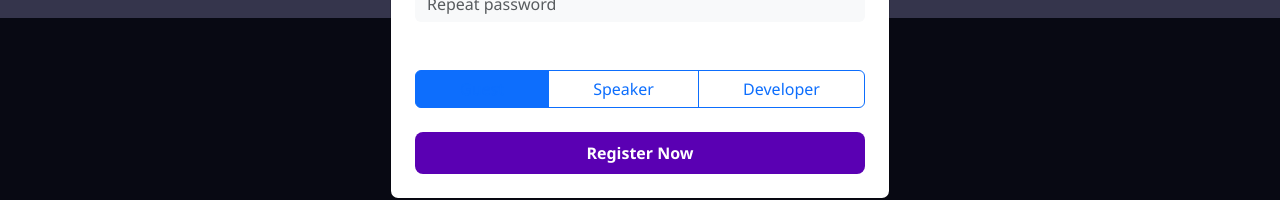
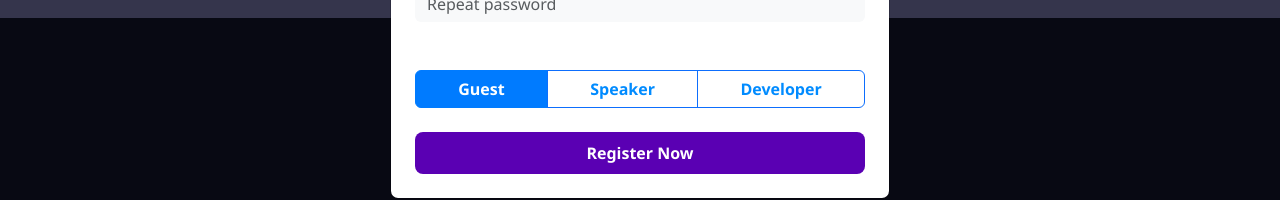
Before and after one commit to FLAWWWWW/DemoDays, an Angular app in the folder demo-days-front/: page / in a window 1280 px wide. Both pictures are taken after a click on the button "Sign In". Shown: the part 532-732 px from the top of the page. Built offline with nearby package versions, Linux system fonts and the light colour scheme; no server answers.

Commit message:
register color fix

```diff
--- a/demo-days-front/src/app/app.css
+++ b/demo-days-front/src/app/app.css
@@ -82,3 +82,22 @@ body {
   color: white !important;
   cursor: pointer;
 }
+
+
+
+.btn-group .btn-outline-primary {
+  color: #008bff !important;
+}
+
+.btn-group .btn-primary,
+.btn-group .btn-primary:hover,
+.btn-group .btn-primary:active,
+.btn-group .btn-primary:focus {
+  color: #ffffff !important;
+  background-color: #007bff !important; /* Твой основной синий */
+  border-color: #007bff !important;
+}
+.btn-group .btn-outline-primary:hover {
+  color: #ffffff !important;
+  background-color: #007bff !important;
+}
--- a/demo-days-front/src/app/app.html
+++ b/demo-days-front/src/app/app.html
@@ -208,13 +208,18 @@
           <div class="btn-group w-100">
             <button type="button" (click)="selectRole('Guest')"
                     [class.btn-primary]="authForm.value.role === 'Guest'"
-                    class="btn btn-outline-primary border-1">Guest</button>
+                    [class.btn-outline-primary]="authForm.value.role !== 'Guest'"
+                    class="btn fw-bold">Guest</button>
+
             <button type="button" (click)="selectRole('Speaker')"
                     [class.btn-primary]="authForm.value.role === 'Speaker'"
-                    class="btn btn-outline-primary border-1">Speaker</button>
+                    [class.btn-outline-primary]="authForm.value.role !== 'Speaker'"
+                    class="btn fw-bold">Speaker</button>
+
             <button type="button" (click)="selectRole('Developer')"
                     [class.btn-primary]="authForm.value.role === 'Developer'"
-                    class="btn btn-outline-primary border-1">Developer</button>
+                    [class.btn-outline-primary]="authForm.value.role !== 'Developer'"
+                    class="btn fw-bold">Developer</button>
           </div>
         </div>
 
--- a/demo-days-front/src/app/home/home.component.css
+++ b/demo-days-front/src/app/home/home.component.css
@@ -31,3 +31,20 @@
   background: linear-gradient(to right, rgba(255,255,255,0.5), transparent);
   cursor: pointer;
 }
+
+.event-carousel-img{
+  width: 100%;
+  height: 100%;
+  object-fit: contain;
+  padding: 20px;
+}
+
+.text-limit{
+  display: -webkit-box;
+  -webkit-line-clamp: 6;
+  -webkit-box-orient: vertical;
+  overflow: hidden;
+  text-overflow: ellipsis;
+  word-break: break-word;
+  max-height: calc(1.5em * 12);
+}
--- a/demo-days-front/src/app/home/home.component.html
+++ b/demo-days-front/src/app/home/home.component.html
@@ -9,12 +9,12 @@
     <div class="row g-0 rounded-3 overflow-hidden shadow-lg"
          style="min-height: 400px; background-color: #25254d;">
       <div class="col-md-6 bg-white d-flex align-items-center justify-content-center">
-        <img [src]="events[currentIndex].image" class="img-fluid" alt="Event">
+        <img [src]="events[currentIndex].image" class="event-carousel-img" alt="Event">
       </div>
       <div class="col-md-6 p-5 text-white d-flex flex-column justify-content-between">
         <div>
           <h4>{{ events[currentIndex].title }}</h4>
-          <p class="lh-lg opacity-75">{{ events[currentIndex].description }}</p>
+          <p class="lh-lg opacity-75 text-limit">{{ events[currentIndex].description }}</p>
         </div>
         <div class="d-flex justify-content-end">
           <button class="btn border-0 px-4 py-2 fw-bold"
```
